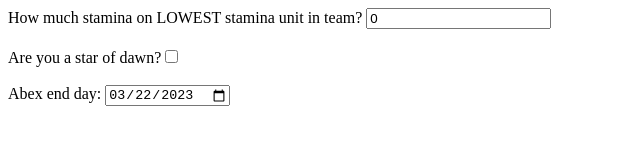
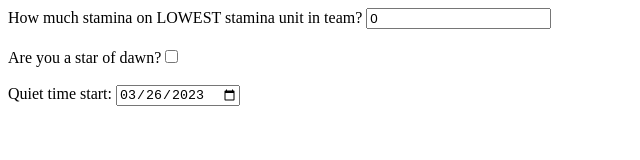
Before and after one commit to Mike-Bell/afk-arena, a plain HTML site: page index.html in a window 1280 px wide. Shown: the full height of the page, 0-640 px from the left. Drawn offline with Linux system fonts and the light colour scheme.

Commit message:
Update index.html
update quiet time for s9 beta

```diff
--- a/index.html
+++ b/index.html
@@ -7,7 +7,7 @@
       <span>Are you a star of dawn?</span><input type="checkbox" id="is-sod"/>
       <br/>
       <br/>
-      <span>Abex end day: </span><input id="end-day" type="date" value="2023-03-22"/>
+      <span>Quiet time start: </span><input id="end-day" type="date" value="2023-03-26"/>
       <br/>
       <br/>
       <span id="results"></span>
```
